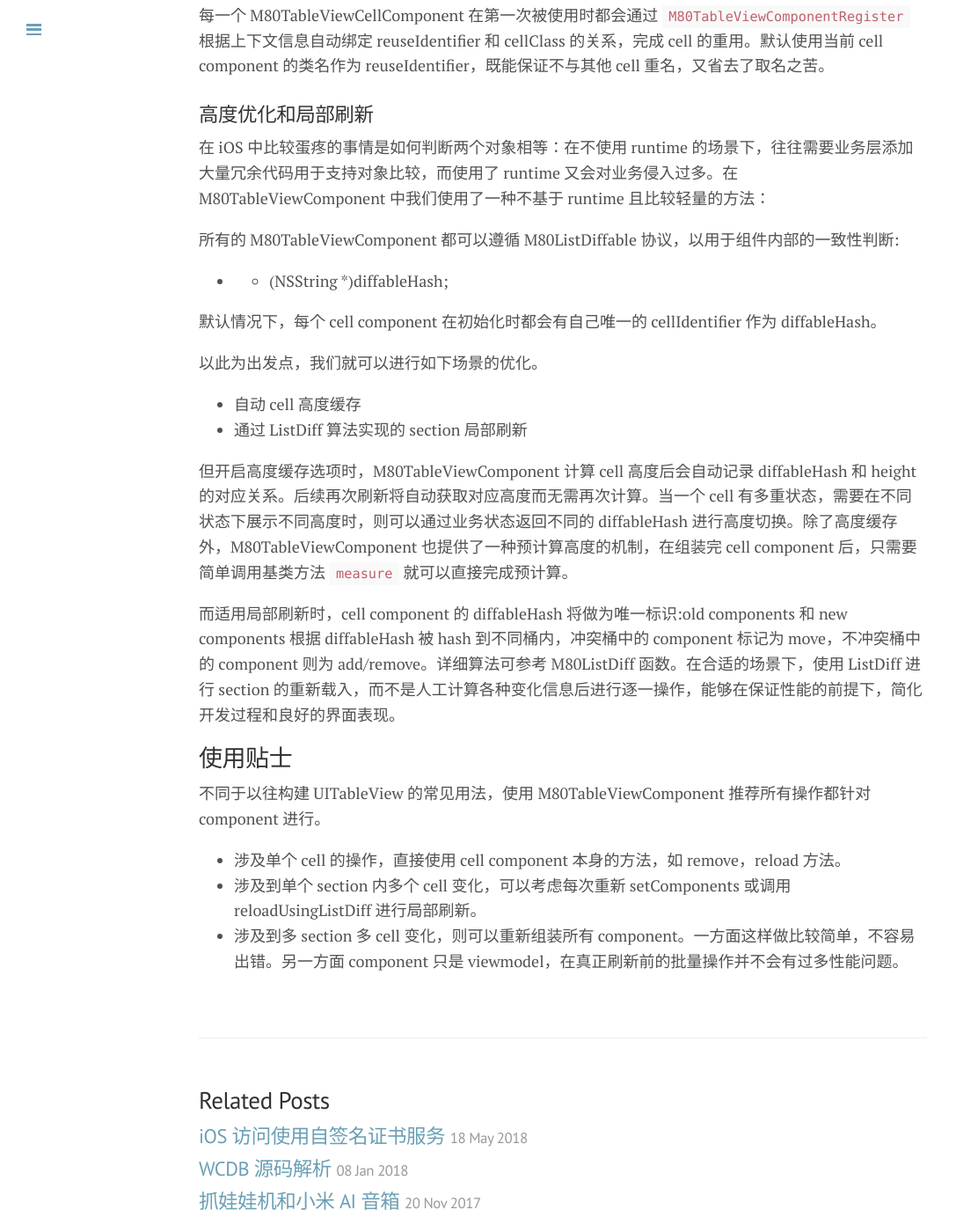
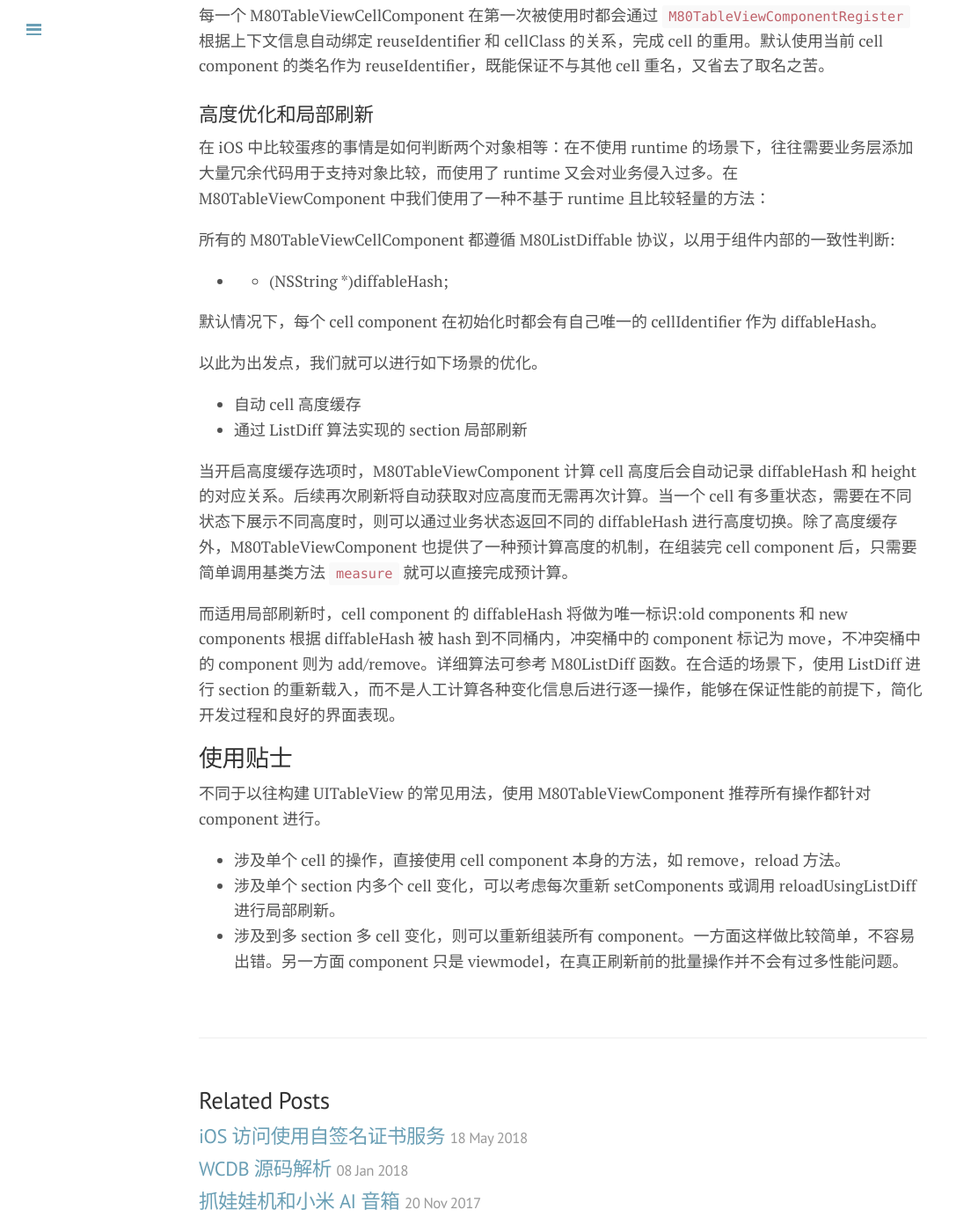
Before and after one commit to xiangwangfeng/xiangwangfeng.github.io, a Jekyll site: the page built from _posts/2019-06-03-UITableView 组件化.md, in a window 1280 px wide and 1400 px high, scrolled down 2568 px. Shown: the whole window at 88% size, without its empty margins (0-1087 px from the left). Built offline with Jekyll 4.4.1, drawn with Linux system fonts in a browser that asks for light colours.

Commit message:
Update 2019-06-03-UITableView 组件化.md

```diff
--- a/_posts/2019-06-03-UITableView 组件化.md
+++ b/_posts/2019-06-03-UITableView 组件化.md
@@ -86,7 +86,7 @@ title:  UITableView 组件化
 
 在 iOS 中比较蛋疼的事情是如何判断两个对象相等：在不使用 runtime 的场景下，往往需要业务层添加大量冗余代码用于支持对象比较，而使用了 runtime 又会对业务侵入过多。在 M80TableViewComponent 中我们使用了一种不基于 runtime 且比较轻量的方法：
 
-所有的 M80TableViewComponent 都可以遵循 M80ListDiffable 协议，以用于组件内部的一致性判断:
+所有的 M80TableViewCellComponent 都遵循 M80ListDiffable 协议，以用于组件内部的一致性判断:
 
 * - (NSString *)diffableHash;
 
@@ -97,7 +97,7 @@ title:  UITableView 组件化
 * 自动 cell 高度缓存
 * 通过 ListDiff 算法实现的 section 局部刷新
 
-但开启高度缓存选项时，M80TableViewComponent 计算 cell 高度后会自动记录 diffableHash 和 height 的对应关系。后续再次刷新将自动获取对应高度而无需再次计算。当一个 cell 有多重状态，需要在不同状态下展示不同高度时，则可以通过业务状态返回不同的 diffableHash 进行高度切换。除了高度缓存外，M80TableViewComponent 也提供了一种预计算高度的机制，在组装完 cell component 后，只需要简单调用基类方法 `measure` 就可以直接完成预计算。
+当开启高度缓存选项时，M80TableViewComponent 计算 cell 高度后会自动记录 diffableHash 和 height 的对应关系。后续再次刷新将自动获取对应高度而无需再次计算。当一个 cell 有多重状态，需要在不同状态下展示不同高度时，则可以通过业务状态返回不同的 diffableHash 进行高度切换。除了高度缓存外，M80TableViewComponent 也提供了一种预计算高度的机制，在组装完 cell component 后，只需要简单调用基类方法 `measure` 就可以直接完成预计算。
 
 
 而适用局部刷新时，cell component 的 diffableHash 将做为唯一标识:old components 和 new components 根据 diffableHash 被 hash 到不同桶内，冲突桶中的 component 标记为 move，不冲突桶中的 component 则为 add/remove。详细算法可参考 M80ListDiff 函数。在合适的场景下，使用 ListDiff 进行 section 的重新载入，而不是人工计算各种变化信息后进行逐一操作，能够在保证性能的前提下，简化开发过程和良好的界面表现。
@@ -108,5 +108,5 @@ title:  UITableView 组件化
 不同于以往构建 UITableView 的常见用法，使用 M80TableViewComponent 推荐所有操作都针对 component 进行。
 
 * 涉及单个 cell 的操作，直接使用 cell component 本身的方法，如 remove，reload 方法。
-* 涉及到单个 section 内多个 cell 变化，可以考虑每次重新 setComponents 或调用 reloadUsingListDiff 进行局部刷新。
+* 涉及单个 section 内多个 cell 变化，可以考虑每次重新 setComponents 或调用 reloadUsingListDiff 进行局部刷新。
 * 涉及到多 section 多 cell 变化，则可以重新组装所有 component。一方面这样做比较简单，不容易出错。另一方面 component 只是 viewmodel，在真正刷新前的批量操作并不会有过多性能问题。
```
